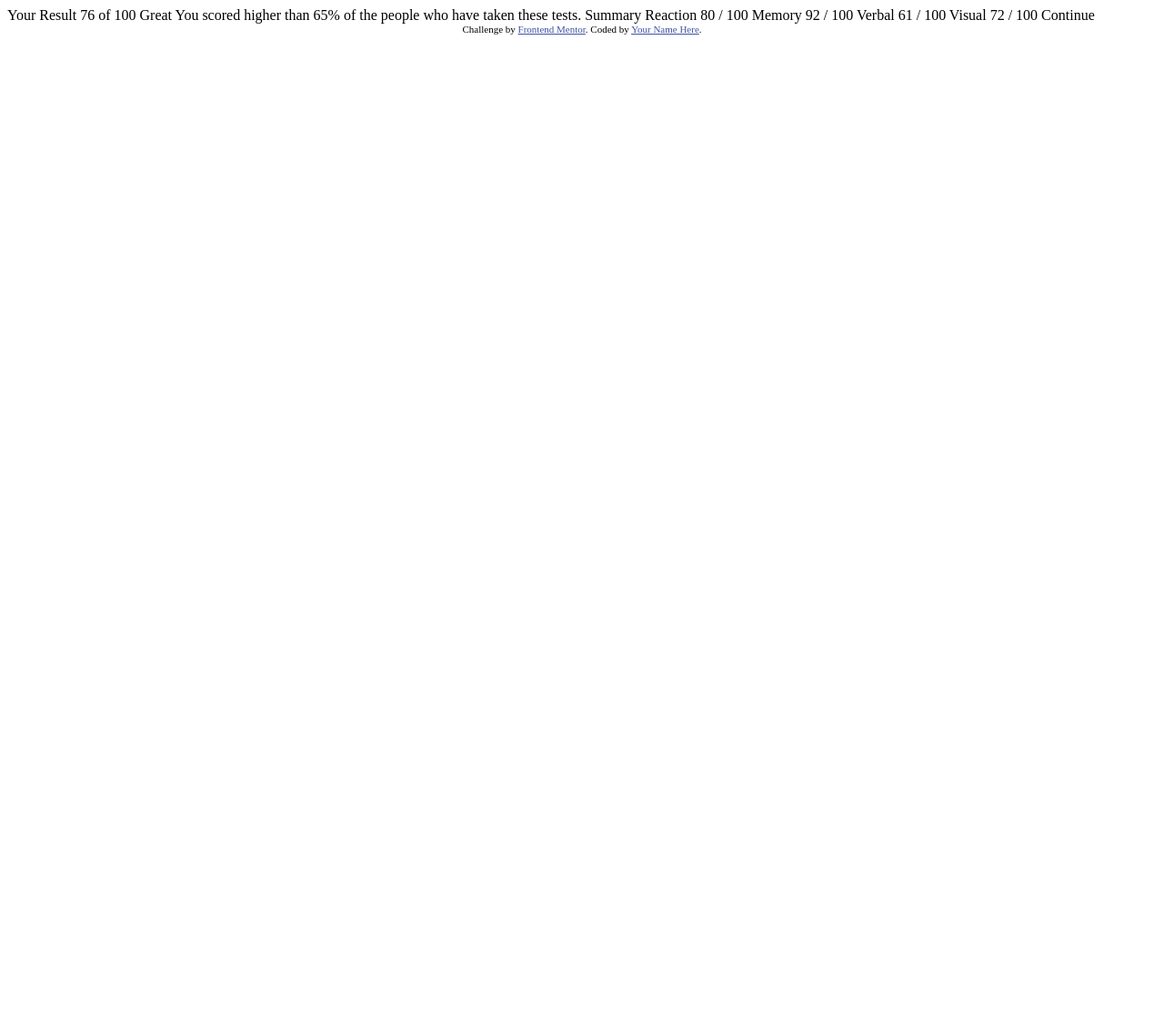
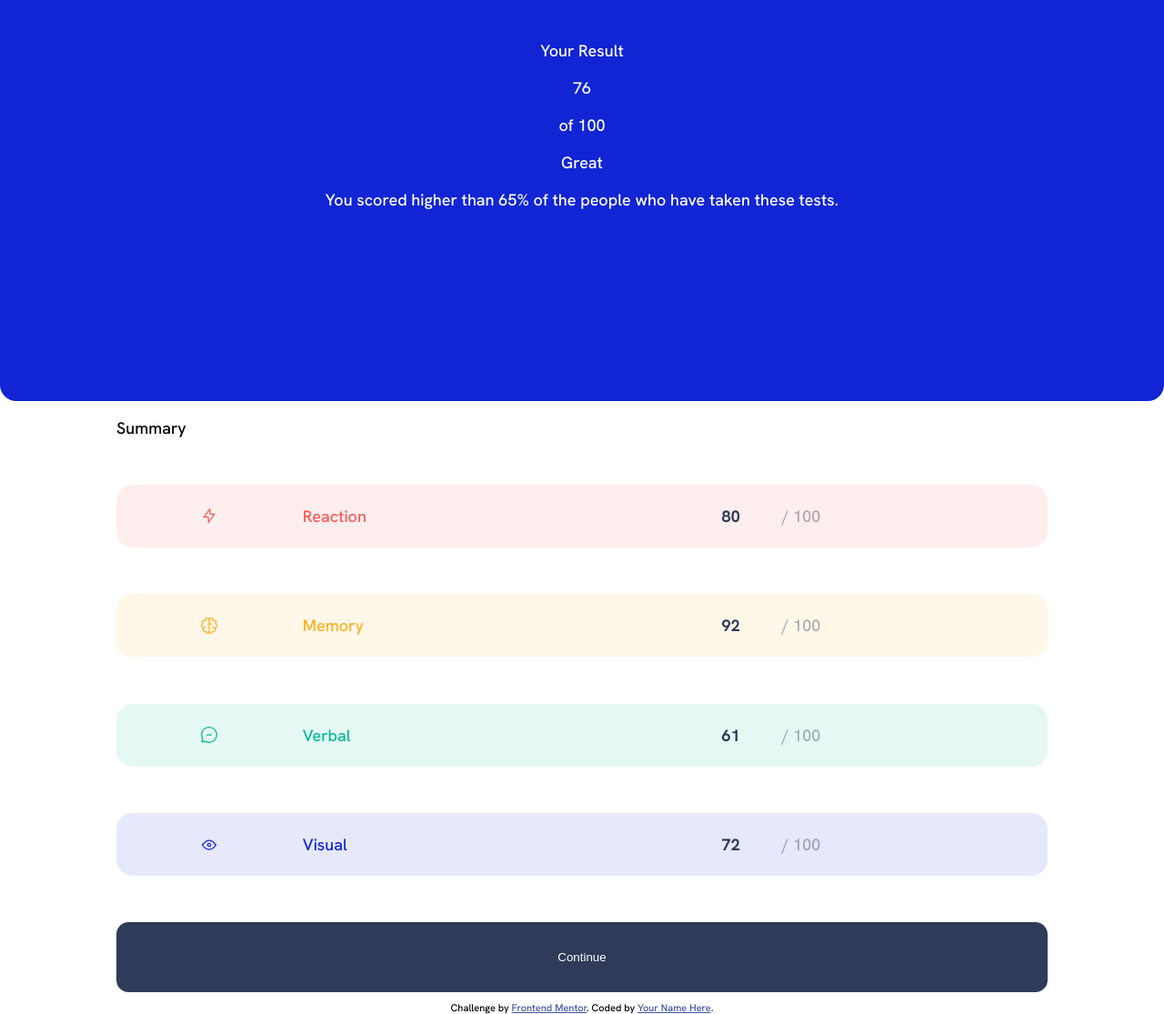
Before and after one commit to jvlazar/FrontendMentor_resultsSummaryComponent, a plain HTML site: page index.html in a window 1280 px wide. Shown: the whole page at 91% size. Before the commit the page ends 800 px from the top, so only its background shows below. Drawn offline with Linux system fonts and the light colour scheme.

Commit message:
add basic html divisions and add css to summary section

```diff
--- a/index.html
+++ b/index.html
@@ -1,47 +1,105 @@
 <!DOCTYPE html>
 <html lang="en">
+
 <head>
   <meta charset="UTF-8">
-  <meta name="viewport" content="width=device-width, initial-scale=1.0"> <!-- displays site properly based on user's device -->
+  <meta name="viewport" content="width=device-width, initial-scale=1.0">
+  <!-- displays site properly based on user's device -->
 
   <link rel="icon" type="image/png" sizes="32x32" href="./assets/images/favicon-32x32.png">
-
+  <link rel="stylesheet" href="styles.css">
+  <link rel="preconnect" href="https://fonts.googleapis.com">
+  <link rel="preconnect" href="https://fonts.gstatic.com" crossorigin>
+  <link href="https://fonts.googleapis.com/css2?family=Hanken+Grotesk:wght@500;700;800&display=swap" rel="stylesheet">
   <title>Frontend Mentor | Results summary component</title>
 
-  <!-- Feel free to remove these styles or customise in your own stylesheet 👍 -->
-  <style>
-    .attribution { font-size: 11px; text-align: center; }
-    .attribution a { color: hsl(228, 45%, 44%); }
-  </style>
 </head>
+
 <body>
 
-  Your Result
-  76
-  of 100
+  <div class="results">
+    <p>Your Result</p>
+    <div class="result">
+      <p>76</p>
+      <p>of 100</p>
+    </div>
+    <p>Great</p>
+    <p>You scored higher than 65% of the people who have taken these tests.</p>
+  </div>
 
-  Great
-  You scored higher than 65% of the people who have taken these tests.
 
-  Summary
+  <div class="summary">
+    <p>Summary</p>
+    <div class="box reaction">
+      <img src="/assets/images/icon-reaction.svg">
+      <p class="title">
+        Reaction
+      </p>
+      <div class="score">
+        <p class="numerator">
+          80
+        </p>
+        <p class="denominator">
+          / 100
+        </p>
+      </div>
 
-  Reaction
-  80 / 100
+    </div>
 
-  Memory
-  92 / 100
 
-  Verbal
-  61 / 100
+    <div class="box memory">
+      <img src="/assets/images/icon-memory.svg">
+      <p class="title">
+        Memory
+      </p>
+      <div class="score">
+        <p class="numerator">
+          92
+        </p>
+        <p class="denominator">
+          / 100
+        </p>
+      </div>
+    </div>
 
-  Visual
-  72 / 100
 
-  Continue
+    <div class="box verbal">
+      <img src="/assets/images/icon-verbal.svg">
+      <p class="title">
+        Verbal
+      </p>
+      <div class="score">
+        <p class="numerator">
+          61
+        </p>
+        <p class="denominator">
+          / 100
+        </p>
+      </div>
+    </div>
+
+
+    <div class="box visual">
+      <img src="/assets/images/icon-visual.svg">
+      <p class="title">
+        Visual
+      </p>
+      <div class="score">
+        <p class="numerator">
+          72
+        </p>
+        <p class="denominator">
+          / 100
+        </p>
+      </div>
+    </div>
+    <button>Continue</button>
+  </div>
 
   <div class="attribution">
     Challenge by <a href="https://www.frontendmentor.io?ref=challenge" target="_blank">Frontend Mentor</a>.
     Coded by <a href="#">Your Name Here</a>.
   </div>
 </body>
+
 </html>
--- /dev/null
+++ b/styles.css
@@ -0,0 +1,130 @@
+:root {
+    /* Primary Colours */
+    --light-red: hsl(0, 100%, 67%);
+    --orange-yellow: hsl(39, 100%, 56%);
+    --green-teal: hsl(166, 100%, 37%);
+    --cobalt-blue: hsl(234, 85%, 45%);
+
+    /* Transparent Colours */
+    --light-red-trans: hsla(0, 100%, 67%, 0.1);
+    --orange-yellow-trans: hsla(39, 100%, 56%, 0.1);
+    --green-teal-trans: hsla(166, 100%, 37%, 0.1);
+    --cobalt-blue-trans: hsla(234, 85%, 45%, 0.1);
+    --dark-gray-blue-trans: hsla(224, 30%, 27%, 0.4);
+
+    /* Gradient Colours */
+    --light-slate-blue: hsl(252, 100%, 67%);
+    --light-royal-blue: hsl(241, 81%, 54%);
+    --violet-blue: hsla(256, 72%, 46%, 1);
+    --persian-blue: hsla(241, 72%, 46%, 0);
+
+    /* Neutral Colours */
+    --white: hsl(0, 0%, 100%);
+    --pale-blue: hsl(221, 100%, 96%);
+    --light-lavender: hsl(241, 100%, 89%);
+    --dark-gray-blue: hsl(224, 30%, 27%);
+
+
+    /* Font */
+    font-size: 18px;
+    font-family: 'Hanken Grotesk', sans-serif;
+
+}
+
+
+body {
+    display: block;
+    margin: auto;
+}
+
+.results {
+    color: white;
+    background-color: var(--cobalt-blue);
+    padding: 2% 10%;
+    padding-bottom: 15%;
+    margin-left: auto;
+    margin-right: auto;
+    border-bottom-left-radius: 1em;
+    border-bottom-right-radius: 1em;
+    text-align: center;
+}
+
+
+
+.summary {
+    width: 80%;
+    padding: 0 10%;
+    text-align: left;
+}
+
+
+.box {
+    display: grid;
+    max-width: 100%;
+    grid-template-columns: 20% 45% 45%;
+    align-items: center;
+    padding: 0.5% 0;
+    margin: 5% 0;
+    border-radius: 1em;
+}
+
+
+.box img {
+    margin: auto;
+}
+
+.score {
+    display: flex;
+
+}
+
+.numerator {
+    color: var(--dark-gray-blue);
+    font-weight: 700;
+}
+
+.denominator {
+    margin-left: 10%;
+    color: var(--dark-gray-blue-trans);
+}
+
+.box.reaction {
+    background-color: var(--light-red-trans);
+    color: var(--light-red)
+}
+
+.box.memory {
+    background-color: var(--orange-yellow-trans);
+    color: var(--orange-yellow);
+}
+
+.box.verbal {
+    background-color: var(--green-teal-trans);
+    color: var(--green-teal);
+}
+
+.box.visual {
+    background-color: var(--cobalt-blue-trans);
+    color: var(--cobalt-blue);
+}
+
+button {
+    background-color: var(--dark-gray-blue);
+    color: white;
+    border-radius: 1em;
+    width: 100%;
+    padding: 3% 0;
+    border-style: none;
+    margin-bottom: 1%;
+}
+
+.attribution {
+    font-size: 11px;
+    text-align: center;
+}
+
+.attribution a {
+    color: hsl(228, 45%, 44%);
+}
+
+@media (width > 500px) {}
```
